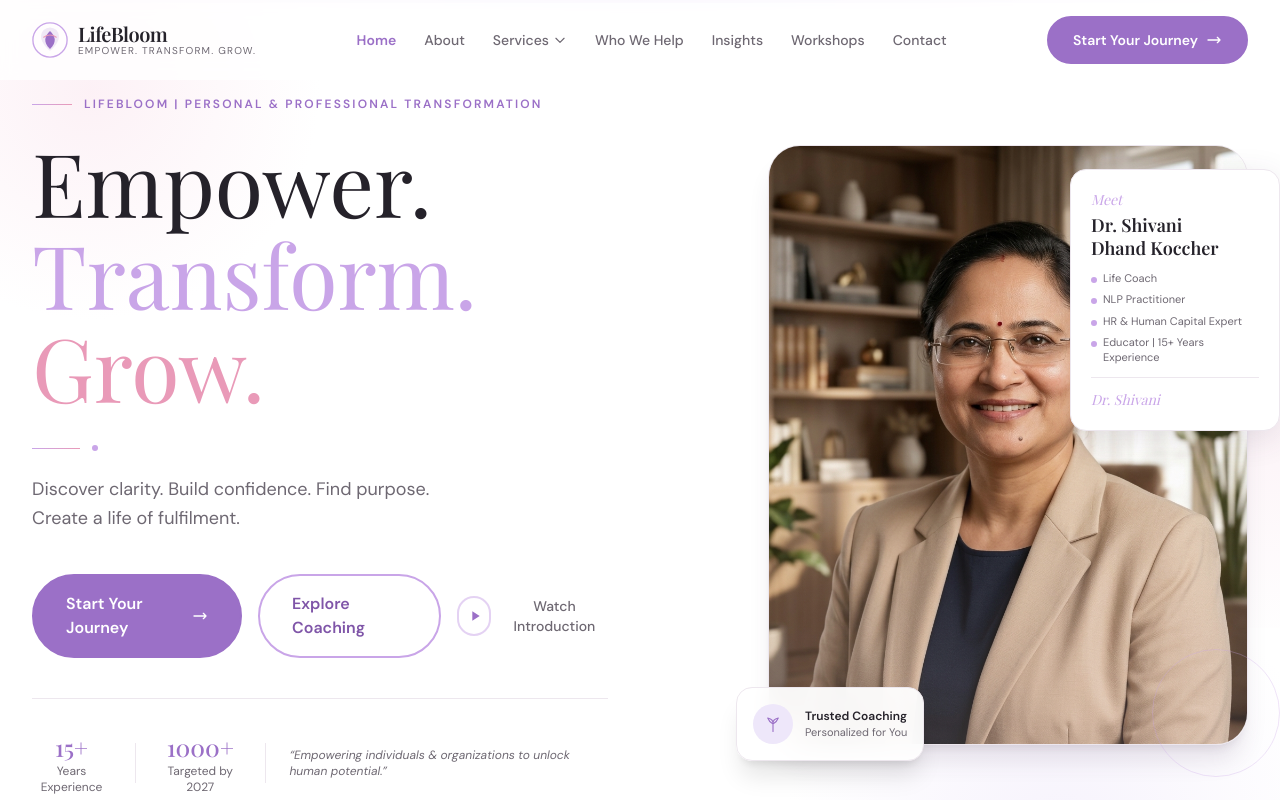
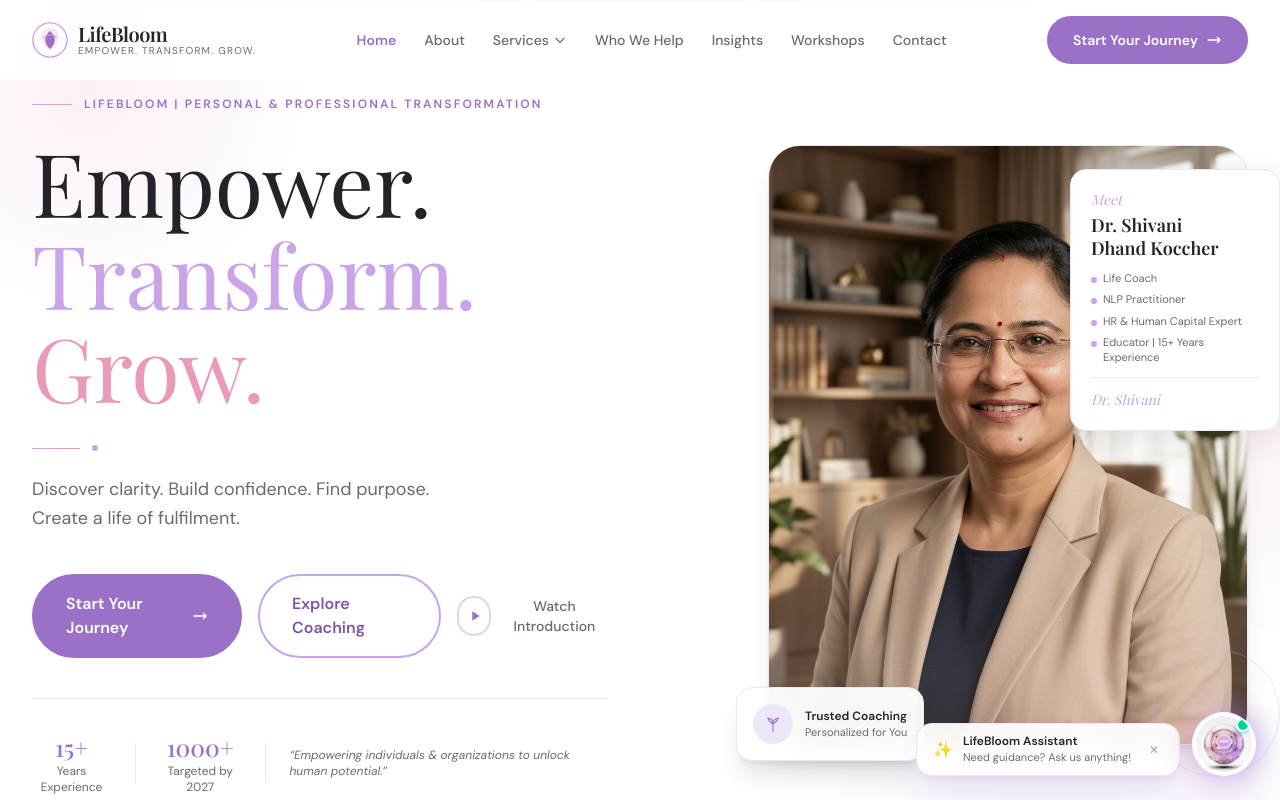
Before and after one commit to DreamtoProgram/LifeBloom, a Next.js app: page / in a window 1280 px wide. Shown: the top 800 px of the page. Built offline with nearby package versions, Linux system fonts and the light colour scheme; a web font is replaced by a local one.

Commit message:
feat: add realistic 3D floating chatbot widget and icon

```diff
--- a/app/globals.css
+++ b/app/globals.css
@@ -122,3 +122,31 @@ body {
   background-color: var(--color-lavender);
   color: var(--color-purple-dark);
 }
+
+@keyframes bounceSubtle {
+  0%, 100% {
+    transform: translateY(0);
+  }
+  50% {
+    transform: translateY(-4px);
+  }
+}
+
+@keyframes fadeInUp {
+  from {
+    opacity: 0;
+    transform: translateY(12px) scale(0.95);
+  }
+  to {
+    opacity: 1;
+    transform: translateY(0) scale(1);
+  }
+}
+
+.animate-bounce-subtle {
+  animation: bounceSubtle 3s ease-in-out infinite;
+}
+
+.animate-fade-in-up {
+  animation: fadeInUp 0.25s cubic-bezier(0.16, 1, 0.3, 1) forwards;
+}
--- a/app/layout.tsx
+++ b/app/layout.tsx
@@ -2,6 +2,7 @@ import type { Metadata } from 'next';
 import './globals.css';
 import { Navbar } from '@/components/layout/Navbar';
 import { Footer } from '@/components/layout/Footer';
+import { ChatbotWidget } from '@/components/ui/ChatbotWidget';
 
 export const metadata: Metadata = {
   title: {
@@ -62,6 +63,7 @@ export default function RootLayout({
           {children}
         </main>
         <Footer />
+        <ChatbotWidget />
       </body>
     </html>
   );
--- /dev/null
+++ b/components/ui/ChatbotWidget.tsx
@@ -0,0 +1,143 @@
+'use client';
+
+import React, { useState } from 'react';
+import Image from 'next/image';
+
+export function ChatbotWidget() {
+  const [showTooltip, setShowTooltip] = useState(true);
+  const [isOpen, setIsOpen] = useState(false);
+
+  return (
+    <aside
+      aria-label="Chatbot assistance"
+      className="fixed bottom-6 right-6 z-50 flex items-end gap-3 pointer-events-auto select-none"
+    >
+      {/* Friendly greeting tooltip bubble */}
+      {showTooltip && !isOpen && (
+        <div
+          role="status"
+          aria-live="polite"
+          className="hidden sm:flex items-center gap-2.5 bg-white/95 backdrop-blur-md py-2.5 px-4 rounded-2xl shadow-xl shadow-[#9B70C7]/15 border border-[#EDE7EE] text-[#25222A] animate-bounce-subtle transition-all duration-300 max-w-xs"
+        >
+          <span className="text-base" aria-hidden="true">✨</span>
+          <div className="text-left">
+            <p className="font-sans text-xs font-semibold text-[#25222A] leading-tight">
+              LifeBloom Assistant
+            </p>
+            <p className="font-sans text-[11px] text-[#6E6872] leading-tight mt-0.5">
+              Need guidance? Ask us anything!
+            </p>
+          </div>
+          <button
+            onClick={(e) => {
+              e.stopPropagation();
+              setShowTooltip(false);
+            }}
+            className="ml-1 text-[#6E6872]/60 hover:text-[#25222A] text-xs p-1 rounded-full hover:bg-[#EEE7FA] transition-colors"
+            aria-label="Close message"
+          >
+            ✕
+          </button>
+        </div>
+      )}
+
+      {/* Floating Chatbot Action Button */}
+      <div className="relative group">
+        {/* Ambient background glow ring */}
+        <div
+          className="absolute -inset-1.5 rounded-full bg-gradient-to-r from-[#E99AB8] via-[#C9A5E8] to-[#9B70C7] opacity-75 blur-md group-hover:opacity-100 group-hover:blur-lg transition-all duration-500 animate-pulse"
+          aria-hidden="true"
+        />
+
+        <button
+          onClick={() => {
+            setIsOpen(!isOpen);
+            setShowTooltip(false);
+          }}
+          className="relative w-14 h-14 sm:w-16 sm:h-16 rounded-full bg-white p-0.5 shadow-2xl shadow-[#9B70C7]/40 border-2 border-white/80 transition-transform duration-300 transform group-hover:scale-105 group-active:scale-95 flex items-center justify-center overflow-hidden cursor-pointer"
+          aria-label="Open LifeBloom Chat Assistant"
+          aria-expanded={isOpen}
+        >
+          {/* Realistic 3D Icon Image */}
+          <div className="relative w-full h-full rounded-full overflow-hidden bg-gradient-to-br from-[#FBE8F0] via-white to-[#EEE7FA]">
+            <Image
+              src="/chatbot-icon.png"
+              alt="LifeBloom AI Chatbot"
+              fill
+              sizes="(max-width: 640px) 56px, 64px"
+              className="object-cover transition-transform duration-500 group-hover:scale-110"
+              priority
+            />
+          </div>
+
+          {/* Online active indicator dot */}
+          <span
+            className="absolute top-1 right-1 w-3.5 h-3.5 bg-emerald-400 border-2 border-white rounded-full shadow-sm shadow-emerald-400/50"
+            title="Online"
+            aria-hidden="true"
+          >
+            <span className="absolute inset-0 rounded-full bg-emerald-400 animate-ping opacity-75" />
+          </span>
+        </button>
+      </div>
+
+      {/* Mini popup placeholder when clicked */}
+      {isOpen && (
+        <div
+          role="dialog"
+          aria-modal="false"
+          aria-label="LifeBloom AI Chat preview"
+          className="absolute bottom-20 right-0 w-[300px] sm:w-[340px] bg-white/95 backdrop-blur-md rounded-3xl p-5 shadow-2xl shadow-[#9B70C7]/20 border border-[#EDE7EE] animate-fade-in-up"
+        >
+          <div className="flex items-center justify-between pb-3 border-b border-[#EDE7EE]">
+            <div className="flex items-center gap-2.5">
+              <div className="relative w-9 h-9 rounded-full overflow-hidden border border-[#C9A5E8]">
+                <Image
+                  src="/chatbot-icon.png"
+                  alt="LifeBloom Assistant"
+                  fill
+                  sizes="36px"
+                  className="object-cover"
+                />
+              </div>
+              <div>
+                <h4 className="font-serif text-sm font-semibold text-[#25222A]">
+                  LifeBloom AI
+                </h4>
+                <div className="flex items-center gap-1.5">
+                  <span className="w-2 h-2 rounded-full bg-emerald-400 inline-block" />
+                  <span className="font-sans text-[11px] text-[#6E6872]">Online & Ready</span>
+                </div>
+              </div>
+            </div>
+            <button
+              onClick={() => setIsOpen(false)}
+              className="w-7 h-7 rounded-full flex items-center justify-center text-[#6E6872] hover:bg-[#EEE7FA] hover:text-[#25222A] transition-colors text-sm"
+              aria-label="Close chat window"
+            >
+              ✕
+            </button>
+          </div>
+
+          <div className="py-5 text-center">
+            <div className="w-12 h-12 rounded-full bg-[#EEE7FA] text-[#9B70C7] flex items-center justify-center mx-auto mb-3 text-xl">
+              💬
+            </div>
+            <h5 className="font-serif text-base font-medium text-[#25222A] mb-1">
+              How can we support you today?
+            </h5>
+            <p className="font-sans text-xs text-[#6E6872] leading-relaxed mb-4">
+              Ask about life coaching, corporate workshops, NLP sessions, or book a discovery call with Dr. Shivani.
+            </p>
+            <a
+              href="/contact"
+              className="inline-flex items-center justify-center w-full py-2.5 px-4 rounded-full bg-[#9B70C7] hover:bg-[#865CB5] text-white font-sans text-xs font-semibold shadow-md shadow-[#9B70C7]/20 transition-all duration-200 hover:-translate-y-0.5"
+            >
+              Start a Conversation →
+            </a>
+          </div>
+        </div>
+      )}
+    </aside>
+  );
+}
```
Also changed, not shown: public/chatbot-icon.png (added), public/chatbot-mascot.png (added).
